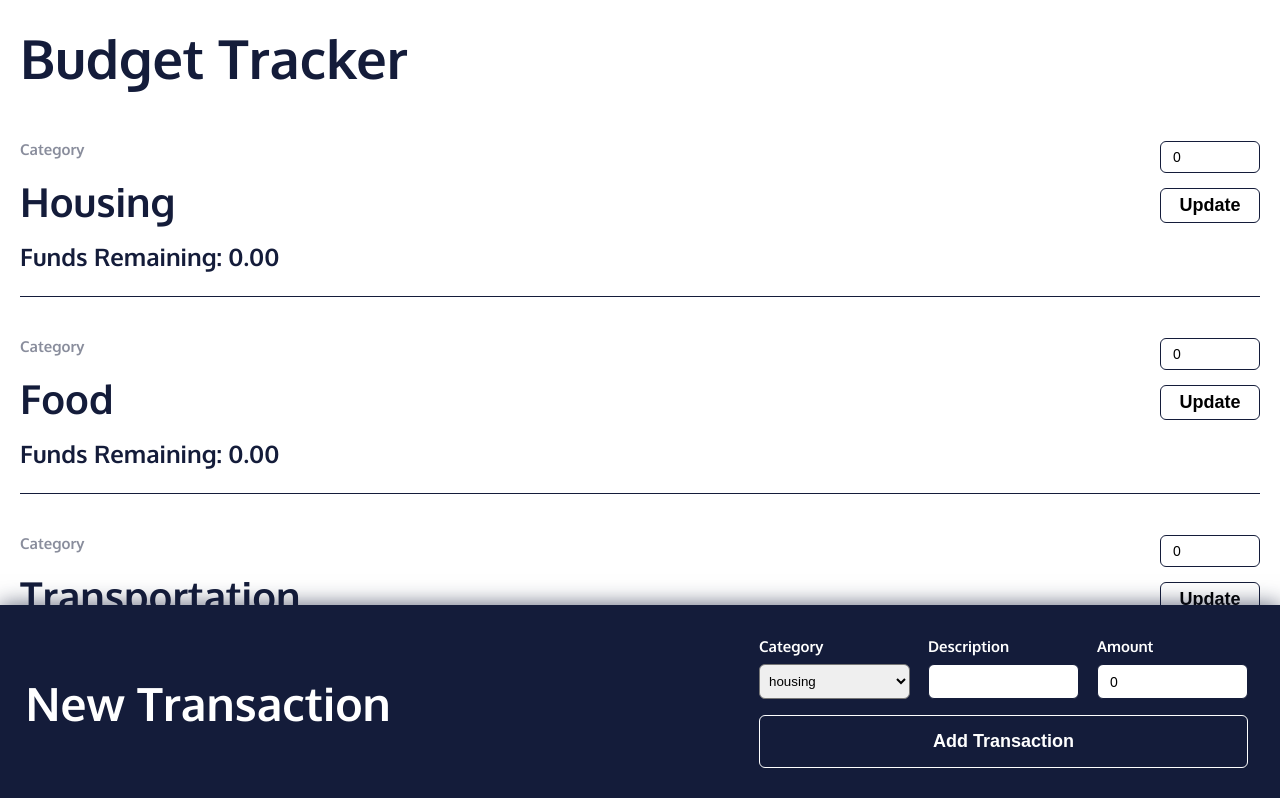
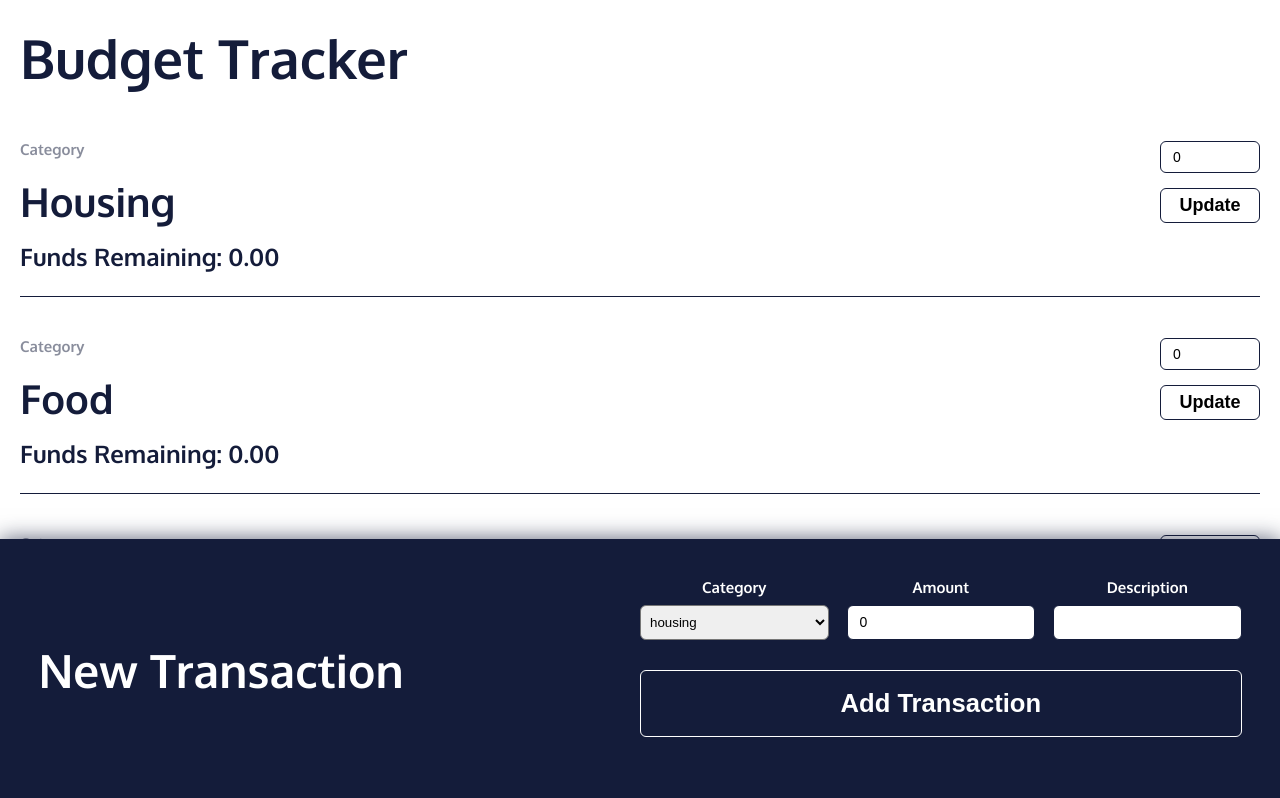
Before and after one commit to E-D-Richard/budget-tracker-webbapp, a React (Create React App) app: page / in a window 1280 px wide. Shown: the top 798 px of the page. Built offline with nearby package versions, Linux system fonts and the light colour scheme.

Commit message:
simplify dropdown in TransactionForm

```diff
--- /dev/null
+++ b/src/components/InnerTransactionForm.js
@@ -0,0 +1,81 @@
+import React, { useState } from "react";
+import { useDispatch } from "react-redux";
+import { addTransaction } from "../features/transactions/transactionsSlice";
+import { v4 as uuidv4 } from "uuid";
+import { useSelector } from "react-redux";
+import { selectTransactions } from "../features/transactions/transactionsSlice";
+
+export default function InnerTransactionForm() {
+  const dispatch = useDispatch();
+  const categories = Object.keys(useSelector(selectTransactions));
+  const [category, setCategory] = useState(categories[0]);
+  const [description, setDescription] = useState("");
+  const [amount, setAmount] = useState(0);
+  const [amountInputAlert, setAmountInputAlert] = useState(false);
+
+
+  const handleSubmit = (e) => {
+    e.preventDefault();
+    //prevent 0 value transaction
+    if (parseFloat(amount) === 0 || !amount) {
+      setAmountInputAlert(true);
+      return;
+    }
+    dispatch(
+      addTransaction({
+        category: category,
+        description: description,
+        amount: parseFloat(amount),
+        id: uuidv4(),
+      })
+    );
+    setCategory(categories[0]);
+    setDescription("");
+    setAmount(0);
+  };
+
+  return (
+    <form onSubmit={handleSubmit} className="new-trans-form">
+      <div id="new-transaction-select">
+        <label htmlFor="category">Category</label>
+        <select
+          id="category"
+          value={category}
+          onChange={(e) => setCategory(e.currentTarget.value)}
+        >
+          {categories.map((c) => (
+            <option key={c} value={c}>
+              {c}
+            </option>
+          ))}
+        </select>
+      </div>
+
+      <div id="new-transaction-desc">
+        <label htmlFor="description">Description</label>
+        <input
+          id="description"
+          value={description}
+          onChange={(e) => setDescription(e.currentTarget.value)}
+          type="text"
+        />
+      </div>
+
+      <div id="new-transaction-amount">
+        <label htmlFor="amount">Amount</label>
+        <input
+          id="amount"
+          value={amount}
+          onChange={(e) => {
+            setAmount(e.currentTarget.value);
+            setAmountInputAlert(false);
+          }}
+          type="number"
+          step="0.01"
+          className={amountInputAlert ? "amount-alert" : ""}
+        />
+      </div>
+      <button id="submit-btn">Add Transaction</button>
+    </form>
+  );
+}
--- a/src/components/TransactionForm.js
+++ b/src/components/TransactionForm.js
@@ -1,28 +1,15 @@
 import React, { useState, useEffect } from "react";
-import { useDispatch } from "react-redux";
-import {addTransaction} from "../features/transactions/transactionsSlice";
-import { v4 as uuidv4 } from "uuid";
-import { useSelector } from "react-redux";
-import { selectTransactions } from "../features/transactions/transactionsSlice";
-import { FaAngleDown } from "react-icons/fa";
+import { FaAngleDown, FaAngleUp } from "react-icons/fa";
+import InnerTransactionForm from "./InnerTransactionForm";
 
 export default function TransactionForm() {
-  const dispatch = useDispatch();
-  const categories = Object.keys(useSelector(selectTransactions));
-  const [category, setCategory] = useState(categories[0]);
-  const [description, setDescription] = useState("");
-  const [amount, setAmount] = useState(0);
-  const [amountInputAlert, setAmountInputAlert] = useState(false);
-  const [isDesktop, setDesktop] = useState(window.innerWidth > 750);
-  const [hidden, setHidden] = useState(!isDesktop ? true : false);
+  let isDesktop = window.innerWidth >= 850;
+  const [expanded, setExpanded] = useState(isDesktop ? true : false);
+  const iconStyles = { fontSize: "5rem" };
 
   const updateScreenWidth = () => {
-    setDesktop(window.innerWidth > 750);
-    if(window.innerWidth > 750){
-      setHidden(false);
-    } else {
-      setHidden(true);
-    }
+    isDesktop = window.innerWidth >= 850;
+    isDesktop ? setExpanded(true) : setExpanded(false);
   };
 
   useEffect(() => {
@@ -30,92 +17,36 @@ export default function TransactionForm() {
     return () => window.removeEventListener("resize", updateScreenWidth);
   });
 
-  const handleHideForm = () => {
-    if (!isDesktop && !hidden){
-      setHidden(true);
+
+  const dropdownMode = () => {
+    if(expanded) {
+      return <InnerTransactionForm />
     } else {
-      setHidden(false)
+      return <h3>New Transaction</h3>
     }
-  };
+  }
 
-  const handleSubmit = (e) => {
-    e.preventDefault();
-    //prevent 0 value transaction
-    if (parseFloat(amount) === 0 || !amount) {
-      setAmountInputAlert(true);
-      return;
-    }
-    dispatch(
-      addTransaction({
-        category: category,
-        description: description,
-        amount: parseFloat(amount),
-        id: uuidv4(),
-      })
-    );
-    setCategory(categories[0]);
-    setDescription("");
-    setAmount(0);
-  };
   return (
-    <div className="new-transaction-container">
-      <div id={isDesktop ? "mock-desktop-margin": `${!hidden ? "mock-expanded-margin": "mock-collapsed-margin"}`}></div>
-      <section >
-        <h2>New Transaction</h2>
-        <div id="hidden-btn">
-          <button
-            onClick={handleHideForm}
-            className={!hidden ? "dropdown-btn" : "default-btn"}
-          >
-            {hidden ? "New Transaction" : <FaAngleDown className="icon" /> }
-          </button>
-        </div>
-        {/* only displays form by default on screen > 750px*/}
-        {!hidden && (
-          <form onSubmit={handleSubmit}>
-            <div id="new-transaction-select">
-              <label htmlFor="category">Category</label>
-              <select
-                id="category"
-                value={category}
-                onChange={(e) => setCategory(e.currentTarget.value)}
-              >
-                {categories.map((c) => (
-                  <option key={c} value={c}>
-                    {c}
-                  </option>
-                ))}
-              </select>
-            </div>
-
-            <div id="new-transaction-desc">
-              <label htmlFor="description">Description</label>
-              <input
-                id="description"
-                value={description}
-                onChange={(e) => setDescription(e.currentTarget.value)}
-                type="text"
-              />
-            </div>
-
-            <div id="new-transaction-amount">
-              <label htmlFor="amount">Amount</label>
-              <input
-                id="amount"
-                value={amount}
-                onChange={(e) => {
-                  setAmount(e.currentTarget.value);
-                  setAmountInputAlert(false);
-                }}
-                type="number"
-                step="0.01"
-                className={amountInputAlert ? "amount-alert" : ""}
-              />
-            </div>
-            <button id="submit-btn">Add Transaction</button>
-          </form>
-        )}
-      </section>
-    </div>
+    <section className="new-transaction-container">
+      <h2>New Transaction</h2>
+      <div className="dropdown-container">
+        <input
+          id="checkbox"
+          type="checkbox"
+          checked={expanded}
+          onChange={() => {
+            !expanded ? setExpanded(true) : setExpanded(false);
+          }}
+        ></input>
+        <label htmlFor="checkbox" className="checkbox-label">
+          {!expanded ? (
+            <FaAngleUp className="icon" style={iconStyles} />
+          ) : (
+            <FaAngleDown className="icon" style={iconStyles} />
+          )}
+        </label>
+        {isDesktop ? <InnerTransactionForm/> : dropdownMode()}
+      </div>
+    </section>
   );
 }
--- a/src/index.css
+++ b/src/index.css
@@ -144,175 +144,6 @@ select {
   text-align: center;
 }
 
-@media screen and (max-width: 340px) {
-  .budget-container h3 {
-    font-size: 1.5rem;
-  }
-  .budget-container h4 {
-    font-size: 1.3rem;
-  }
-  .budget-container {
-    column-gap: 35px;
-  }
-}
-
-/* ---------------------------------------- new transaction section ----------------------- */
-
-.new-transaction-container {
-  margin-left: -20px;
-  margin-right: -20px;
-}
-
-#mock-desktop-margin {
-  border-top: #3069f0 solid 15px;
-  margin-bottom: calc(125px + 5.5vw);
-}
-
-#mock-collapsed-margin {
-  border-top: greenyellow solid 15px;
-  margin-bottom: calc(120px + 8vw);
-}
-
-#mock-expanded-margin {
-  border-top: red solid 15px;
-  margin-bottom: calc(352px + 8vw);
-}
-
-.new-transaction-container section {
-  display: flex;
-  justify-content: space-between;
-  align-items: center;
-  background: var(--main-text-color);
-  color: var(--white);
-  box-shadow: var(--shadow);
-  position: fixed;
-  bottom: 0;
-  min-width: 100%;
-  padding: 2.5% 2.5% 2.5% 2%;
-}
-
-.new-transaction-container h2 {
-  margin-bottom: 0;
-}
-
-.new-transaction-container form {
-  display: grid;
-  gap: 16px 18px;
-  grid-template-columns: repeat(3, minmax(0px, 1fr));
-  grid-auto-rows: minmax(0px, auto);
-  max-width: 40%;
-}
-
-.new-transaction-container label {
-  display: block;
-  font-size: 15px;
-  font-weight: bold;
-  margin-bottom: 8px;
-}
-
-#new-transaction-amount input,
-#new-transaction-desc input,
-#new-transaction-select select {
-  min-height: 35px;
-  width: 100%;
-}
-
-.new-transaction-container button {
-  grid-column: 1/4;
-  width: 100%;
-  border-radius: 6px;
-  border: solid 1px #ffffff;
-  background-color: #141c3a;
-  font-size: 1.8rem;
-  font-weight: bold;
-  color: #ffffff;
-  cursor: pointer;
-  padding: 15px;
-}
-
-.dropdown-btn,
-.default-btn {
-  display: none;
-}
-
-.new-transaction-container button:hover,
-.new-transaction-container button:focus {
-  background-color: #ffffff;
-  color: #141c3a;
-}
-
-.new-transaction-container input.amount-alert {
-  border: 5px solid red;
-}
-
-/* ---------------------------------------------------------new transaction media queries */
-
-@media screen and (max-width: 750px) {
-  .dropdown-btn,
-  .default-btn {
-    display: inline-block;
-  }
-  .new-transaction-container h2 {
-    display: none;
-  }
-  .new-transaction-container section {
-    flex-direction: column;
-  }
-  #hide-btn {
-    min-width: 80vw;
-  }
-
-  #hide-btn button {
-    background-color: #141c3a;
-    color: var(--white);
-  }
-
-  .new-transaction-container .dropdown-btn {
-    border: none;
-  }
-
-  .new-transaction-container .dropdown-btn .icon {
-    font-size: 5rem;
-  }
-
-  #hide-btn .default-btn {
-    font-size: clamp(2rem, 7vw, 3rem);
-    padding: 20px 10px 25px 10px;
-    margin: 25px 0;
-  }
-  .new-transaction-container form {
-    display: grid;
-    gap: 16px 18px;
-    grid-template-columns: repeat(6, minmax(0px, 1fr));
-    grid-auto-rows: minmax(0px, auto);
-    padding-bottom: 25px;
-    min-width: 80%;
-  }
-  #new-transaction-select {
-    grid-column: 1/4;
-  }
-  #new-transaction-amount {
-    grid-column: 4/7;
-  }
-  #new-transaction-desc {
-    grid-column: 1/7;
-    grid-row: 2/3;
-  }
-  .new-transaction-container #submit-btn {
-    grid-column: 1/7;
-    grid-row: 3/4;
-    font-size: clamp(2rem, 2vw, 3rem);
-    padding: 18px 12px;
-    margin-top: 30px;
-  }
-
-  .new-transaction-container button:hover,
-  .new-transaction-container button:focus {
-    background-color: var(--main-text-color);
-    color: var(--white);
-  }
-}
-
 /* -------------------------------------------- transaction records ---------------------*/
 
 .transaction-record-section {
@@ -361,9 +192,152 @@ select {
   background-color: red;
 }
 
-/* ------------------------------------------------------ general media query */
+/* ---------------------------------------- new transaction footer ----------------------- */
 
-@media screen and (max-width: 750px) {
+.new-transaction-container {
+  margin-left: -20px;
+  margin-right: -20px;
+}
+
+section.new-transaction-container {
+  display: block;
+  background: var(--main-text-color);
+  color: var(--white);
+  box-shadow: var(--shadow);
+  position: fixed;
+  bottom: 0;
+  width: 100%;
+  padding: 2.5% 2.5% 2.5% 2%;
+}
+
+.new-transaction-container h2,
+.dropdown-container input[type="checkbox"],
+form.new-trans-form {
+  display: none;
+}
+
+.dropdown-container {
+  max-width: 50%;
+  margin: 0 auto;
+  text-align: center;
+}
+
+.dropdown-container label.checkbox-label {
+  display: block;
+  position: relative;
+  cursor: pointer;
+  min-width: 100%;
+}
+
+/* ---------------- form settings */
+
+input:checked ~ form.new-trans-form {
+  display: grid;
+  gap: 16px 18px;
+  grid-template-columns: repeat(6, minmax(0px, 1fr));
+  grid-auto-rows: minmax(0px, auto);
+  padding-bottom: 25px;
+  min-width: 80%;
+}
+
+form.new-trans-form label {
+  display: block;
+  font-size: 15px;
+  font-weight: bold;
+  margin-bottom: 8px;
+}
+
+#new-transaction-amount input,
+#new-transaction-desc input,
+#new-transaction-select select {
+  min-height: 35px;
+  width: 100%;
+}
+
+#new-transaction-select {
+  grid-column: 1/4;
+}
+#new-transaction-amount {
+  grid-column: 4/7;
+}
+#new-transaction-desc {
+  grid-column: 1/7;
+  grid-row: 2/3;
+}
+.new-transaction-container #submit-btn {
+  grid-column: 1/7;
+  font-size: clamp(2rem, 2vw, 3rem);
+  font-weight: bold;
+  color: #ffffff;
+  background-color: #141c3a;
+  border-radius: 6px;
+  border: solid 1px #ffffff;
+  padding: 18px 12px;
+  margin-top: 30px;
+  cursor: pointer;
+}
+
+/* ----------------------------  fx */
+
+.new-transaction-container button:hover,
+.new-transaction-container button:focus {
+  background-color: #ffffff;
+  color: #141c3a;
+}
+
+.new-transaction-container input.amount-alert {
+  border: 5px solid red;
+}
+
+/* ---------------------------------------------------------new transaction media queries */
+
+@media screen and (min-width: 850px) {
+  .new-transaction-container h2 {
+    display: inline-block;
+    margin-bottom: 0;
+  }
+
+  .new-transaction-container h4,
+  .checkbox-label .icon {
+    display: none;
+  }
+
+  section.new-transaction-container {
+    display: flex;
+    justify-content: space-between;
+    align-items: center;
+    padding: 3%;
+  }
+
+  div.dropdown-container {
+    margin: 0;
+  }
+
+  input:checked ~ form.new-trans-form {
+    row-gap: 0px;
+  }
+
+  #new-transaction-select {
+    grid-column: 1/3;
+  }
+  #new-transaction-amount {
+    grid-column: 3/5;
+  }
+  #new-transaction-desc {
+    grid-column: 5/7;
+    grid-row: 1/3;
+  }
+
+  .new-transaction-container button:hover,
+  .new-transaction-container button:focus {
+    background-color: var(--main-text-color);
+    color: var(--white);
+  }
+}
+
+/* ------------------------------------------------------ general media queries */
+
+@media screen and (max-width: 850px) {
   h1 {
     text-align: center;
   }
@@ -372,3 +346,16 @@ select {
     flex-direction: column;
   }
 }
+
+
+@media screen and (max-width: 340px) {
+  .budget-container h3 {
+    font-size: 1.5rem;
+  }
+  .budget-container h4 {
+    font-size: 1.3rem;
+  }
+  .budget-container {
+    column-gap: 35px;
+  }
+}
```
